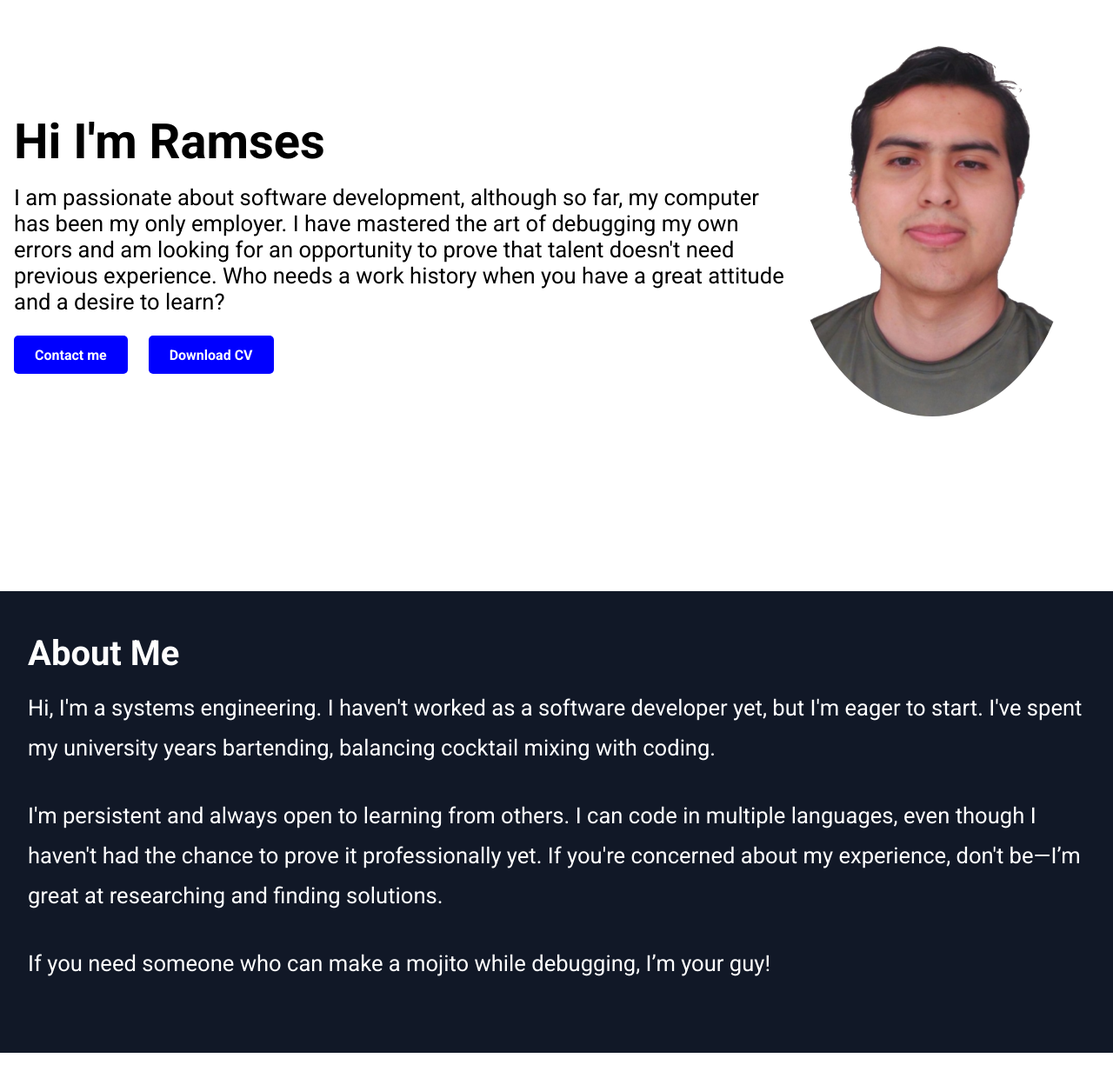
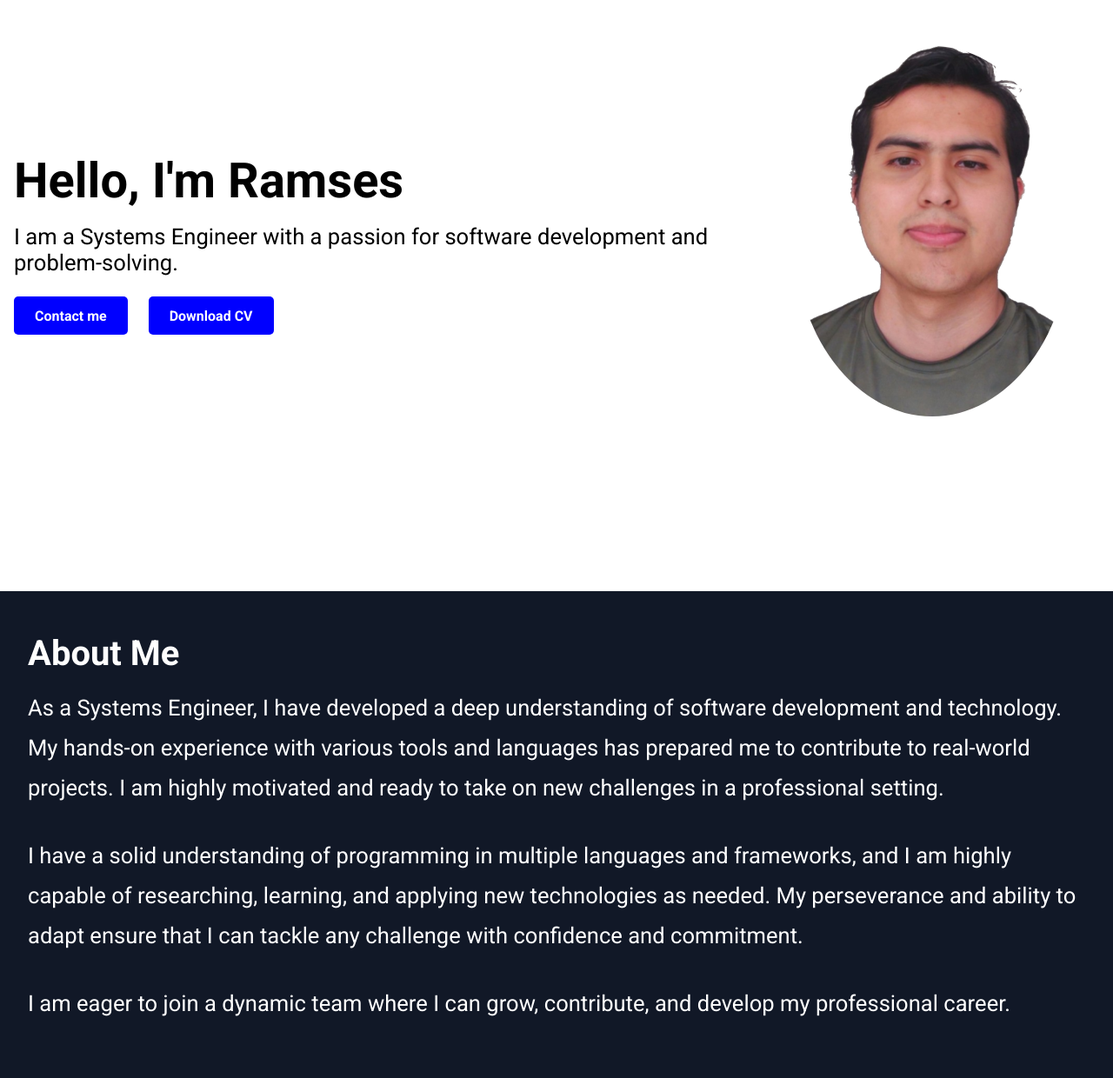
Before and after one commit to happodaikarin/Portfolio, a plain HTML site: page index.html in a window 1280 px wide. Shown: the part 220-1460 px from the top of the page at 87% size. Drawn offline with nearby package versions, Linux system fonts and the light colour scheme.

Commit message:
nuevo act

```diff
--- a/index.html
+++ b/index.html
@@ -57,13 +57,11 @@
             <img src="images/porfile.png" alt="Profile image">
         </div>
 
+
     <div class="container-description-home">
-            <h1>Hi I'm Ramses</h1>
+        <h1>Hello, I'm Ramses</h1>
         <p>
-                I am passionate about software development, although so far, my computer has been my only employer.
-                I have mastered the art of debugging my own errors and am looking for an opportunity to prove that
-                talent doesn't need previous experience. Who needs a work history when you have a great attitude and a
-                desire to learn?
+            I am a Systems Engineer with a passion for software development and problem-solving.
         </p>
 
         <div class="home-buttons-container">
@@ -73,28 +71,23 @@
     </div>
 </section>
 
-
-
-
 <section class="aboutme" id="aboutme">
     <h2>About Me</h2>
 
     <div class="aboutme-content">
         <p>
-                Hi, I'm a systems engineering. I haven't worked as a software developer
-                yet, but I'm eager to start. I've spent my university years bartending, balancing cocktail mixing with
-                coding.
+            As a Systems Engineer, I have developed a deep understanding of software development and technology. My hands-on experience with various tools and languages has prepared me to contribute to real-world projects. I am highly motivated and ready to take on new challenges in a professional setting.
+        </p>
+
+        <p>
+            I have a solid understanding of programming in multiple languages and frameworks, and I am highly capable of researching, learning, and applying new technologies as needed. My perseverance and ability to adapt ensure that I can tackle any challenge with confidence and commitment.
         </p>
         <p>
-                I'm persistent and always open to learning from others. I can code in multiple languages, even though I
-                haven't had the chance to prove it professionally yet. If you're concerned about my experience, don't
-                be—I’m great at researching and finding solutions.
-            </p>
-            <p>
-                If you need someone who can make a mojito while debugging, I’m your guy!
+            I am eager to join a dynamic team where I can grow, contribute, and develop my professional career.
         </p>
     </div>
 </section>
+
     <section class="Skills" id="skills">
         <div class="my-skills-title">
             <h2>My Skills</h2>
```
Lines whose indentation alone changed are shown as unchanged.
